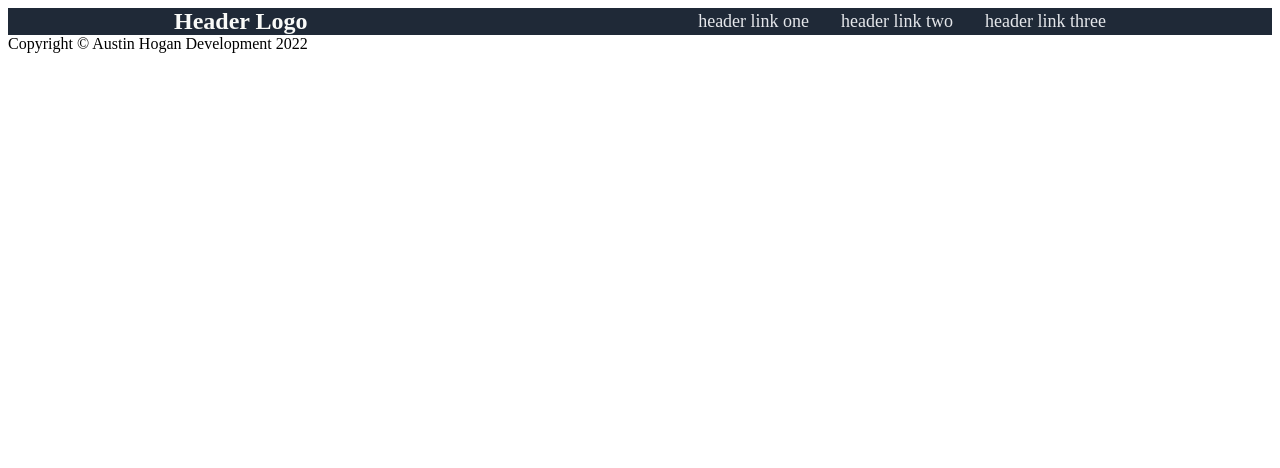
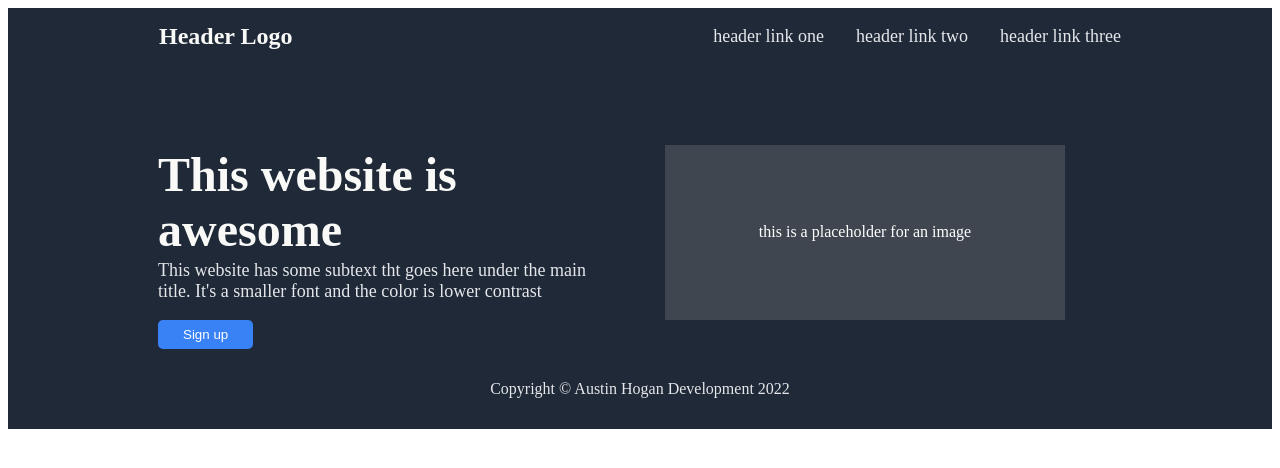
Before and after one commit to Austin-Hogan-Full-Stack-Development/top-landing-page-challenge, a plain HTML site: page index.html in a window 1280 px wide. Drawn offline with Linux system fonts and the light colour scheme.

Commit message:
Hero - Section 1

```diff
--- a/index.html
+++ b/index.html
@@ -19,20 +19,33 @@
             </ul>
         </header>
 
-        <div class="section 1">
+        <div class="section1">
+            <div class="hero-left">
+                <h1 class="hero-main">This website is awesome</h1>
+                <p class="hero-sec">This website has some subtext tht goes here under the main title. It's a smaller
+                    font and the color is lower contrast</p>
+                <form action="https://google.com">
+                    <input class="hero-btn" type="submit" value="Sign up" />
+                </form>
+            </div>
+            <!-- <img src="" alt="image"> -->
+            <div class="hero-right">
+                <div class="placeholder-img">
+                    <p>this is a placeholder for an image</p>
+                </div>
+            </div>
+        </div>
+        <div class="section2">
 
         </div>
-        <div class="section 2">
+        <div class="section3">
 
         </div>
-        <div class="section 3">
-
-        </div>
-        <div class="section 4">
+        <div class="section4">
 
         </div>
         <footer>
-            Copyright &copy; Austin Hogan Development 2022
+            <p>Copyright &copy; Austin Hogan Development 2022</p>
         </footer>
     </body>
 
--- a/styles.css
+++ b/styles.css
@@ -8,8 +8,8 @@ body {
 
 .navbar ul {
     list-style-type: none;
-    margin: 0 150px;
-    padding: 0;
+    margin: 0 120px 0 120px;
+    padding: 15px;
     display: flex;
     align-items: center;
 }
@@ -34,3 +34,60 @@ body {
 .push {
     margin-left: auto;
 }
+
+.section1 {
+    background-color: #1F2937;
+    padding-top: 50px;
+    display: flex;
+    align-items: center;
+    /* justify-content: space-evenly; */
+
+}
+
+.hero-left {
+    margin-left: 150px;
+    margin-right: 50px;
+    width: 50%;
+}
+
+.hero-right {
+    margin-right: 150px;
+    width: 50%;
+}
+
+.hero-main {
+    color: #F9FAF8;
+    font-size: 48px;
+    margin-bottom: -15px;
+}
+
+.hero-sec {
+    font-size: 18px;
+    color: #E5E7EB;
+}
+
+.hero-btn {
+    border: none;
+    color: white;
+    background-color: #3882F6;
+    border-radius: 5px;
+    padding: 7px 25px;
+}
+
+.placeholder-img {
+    background-color: rgba(128, 128, 128, 0.324);
+    color: white;
+    width: 400px;
+    height: 175px;
+    display: flex;
+    justify-content: center;
+    align-items: center;
+}
+
+
+footer {
+    background-color: #1F2937;
+    color: #E5E7EB;
+    padding: 15px;
+    text-align: center;
+}
```
